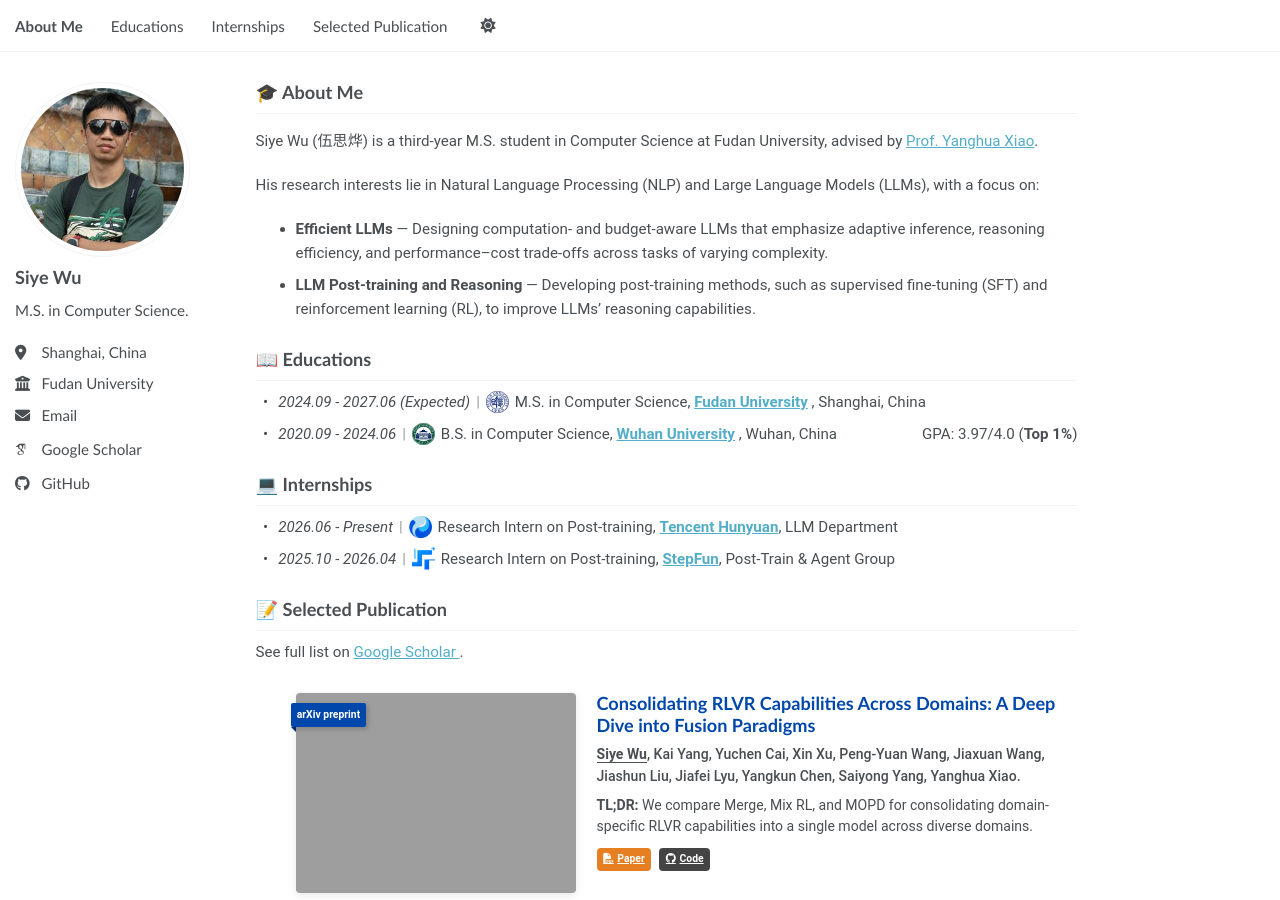
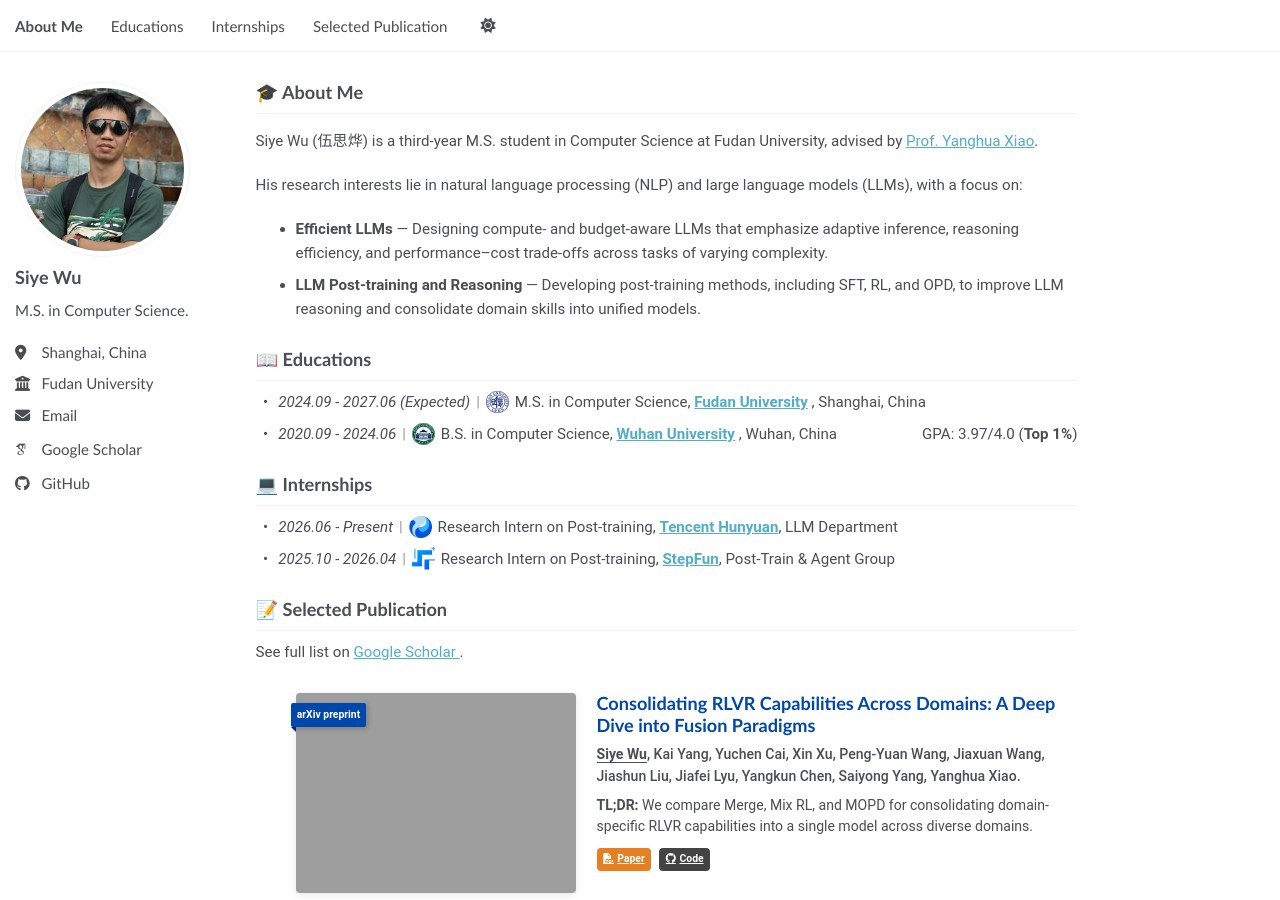
Before and after one commit to Di-viner/Di-viner.github.io, a Jekyll site: the page built from _pages/about.md, in a window 1280 px wide and 900 px high. Built offline with Jekyll 4.4.1, drawn with Linux system fonts in a browser that asks for light colours; some web fonts are replaced; a script bundle is joined from its source files by our own code; library files that are not in the unit come from our copies.

Commit message:
Refine CV's "about" section for clarity and consistency in terminology, and expand on LLM post-training methods.

```diff
--- a/_data/cv.json
+++ b/_data/cv.json
@@ -25,7 +25,7 @@
       }
     ]
   },
-  "about": "Siye Wu (伍思烨) is a third-year M.S. student in Computer Science at Fudan University, advised by [Prof. Yanghua Xiao](https://scholar.google.com/citations?user=odFW4FoAAAAJ&hl=en&oi=ao).\n\nHis research interests lie in Natural Language Processing (NLP) and Large Language Models (LLMs), with a focus on:\n\n- **Efficient LLMs** — Designing computation- and budget-aware LLMs that emphasize adaptive inference, reasoning efficiency, and performance–cost trade-offs across tasks of varying complexity.\n- **LLM Post-training and Reasoning** — Developing post-training methods, such as supervised fine-tuning (SFT) and reinforcement learning (RL), to improve LLMs' reasoning capabilities.",
+  "about": "Siye Wu (伍思烨) is a third-year M.S. student in Computer Science at Fudan University, advised by [Prof. Yanghua Xiao](https://scholar.google.com/citations?user=odFW4FoAAAAJ&hl=en&oi=ao).\n\nHis research interests lie in natural language processing (NLP) and large language models (LLMs), with a focus on:\n\n- **Efficient LLMs** — Designing compute- and budget-aware LLMs that emphasize adaptive inference, reasoning efficiency, and performance–cost trade-offs across tasks of varying complexity.\n- **LLM Post-training and Reasoning** — Developing post-training methods, including SFT, RL, and OPD, to improve LLM reasoning and consolidate domain skills into unified models.",
   "work": [
     {
       "company": "Tencent Hunyuan",
```
